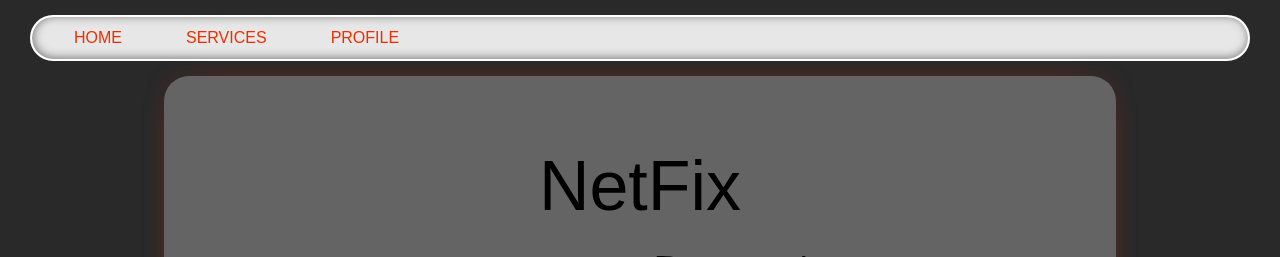
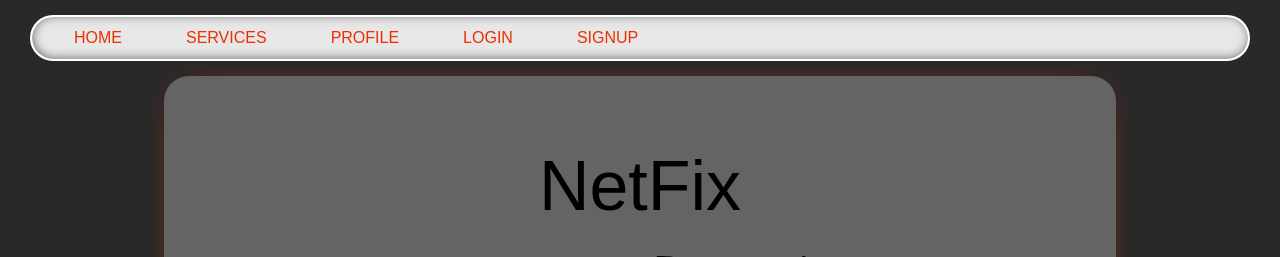
Before and after one commit to FredMunene/baseYaFundi, a Django app: page / in a window 1280 px wide. Shown: the top 257 px of the page. Run offline with Django 3.2, Linux system fonts and the light colour scheme.

Commit message:
add login and signup elements

```diff
--- a/main/templates/main/home.html
+++ b/main/templates/main/home.html
@@ -1,4 +1,5 @@
 {% extends 'main/base.html' %}
+    {%load static %} <!-- load static tag -->
     {% block title %}
         NetFix
     {% endblock %}
@@ -6,6 +7,6 @@
 {% block content %}
     <div style="margin-top: 50px;">
         <p class="site_title">NetFix</p>
-        <img class="home_logo" src="static/css/logo.png" alt="logo">
+        <img class="home_logo" src="{% static 'css/logo.png' %}" alt="logo">
     </div>
 {% endblock %}
--- a/main/templates/main/navbar.html
+++ b/main/templates/main/navbar.html
@@ -18,5 +18,8 @@
             </ul>
         </li>
         <li><a href="/company/{{ request.user.username }}">Profile</a></li>
+        <li><a href="/login">Login</a></li>
+        <li><a href="/register">Signup</a></li>
+
     </ul>
 </nav>
```
